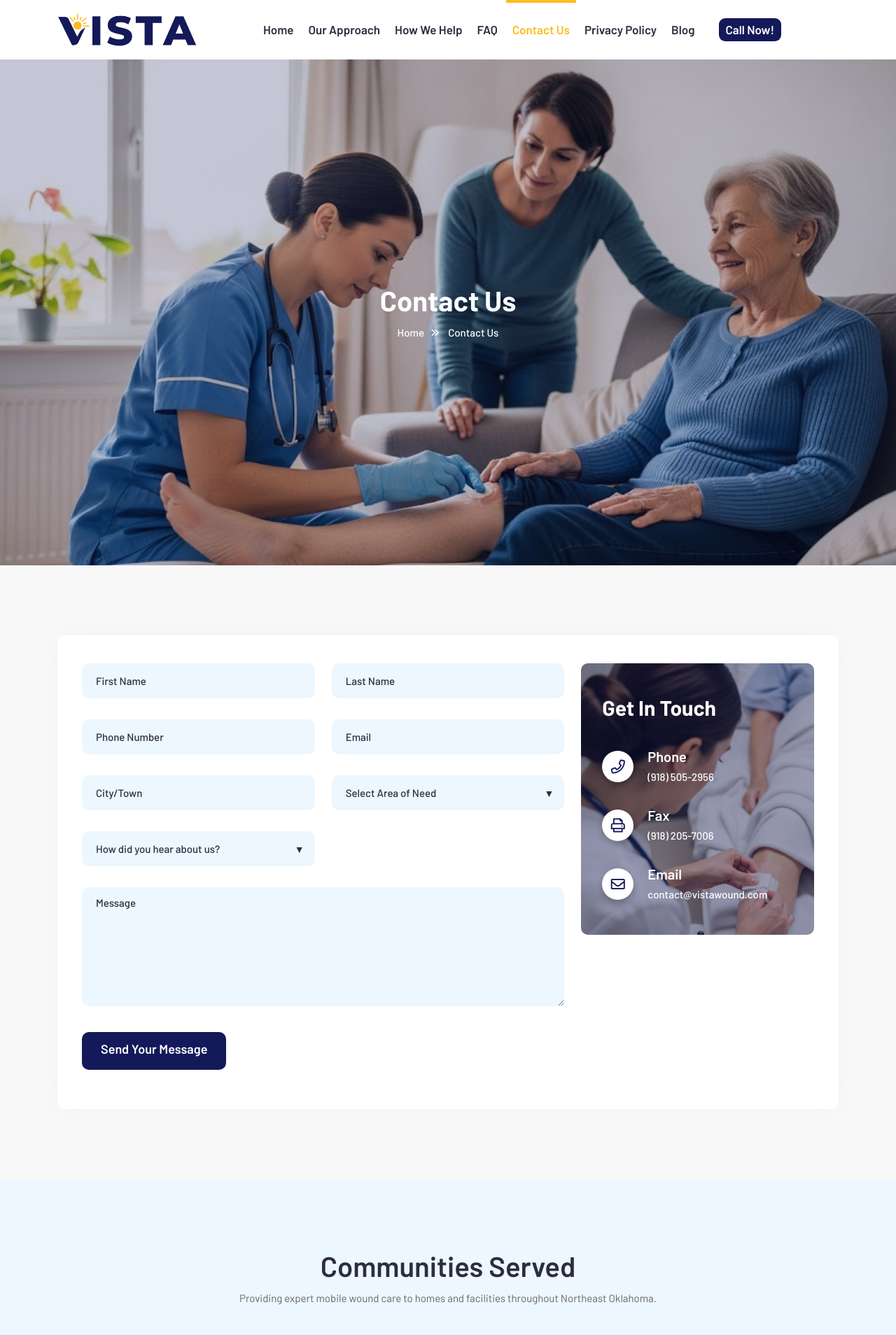
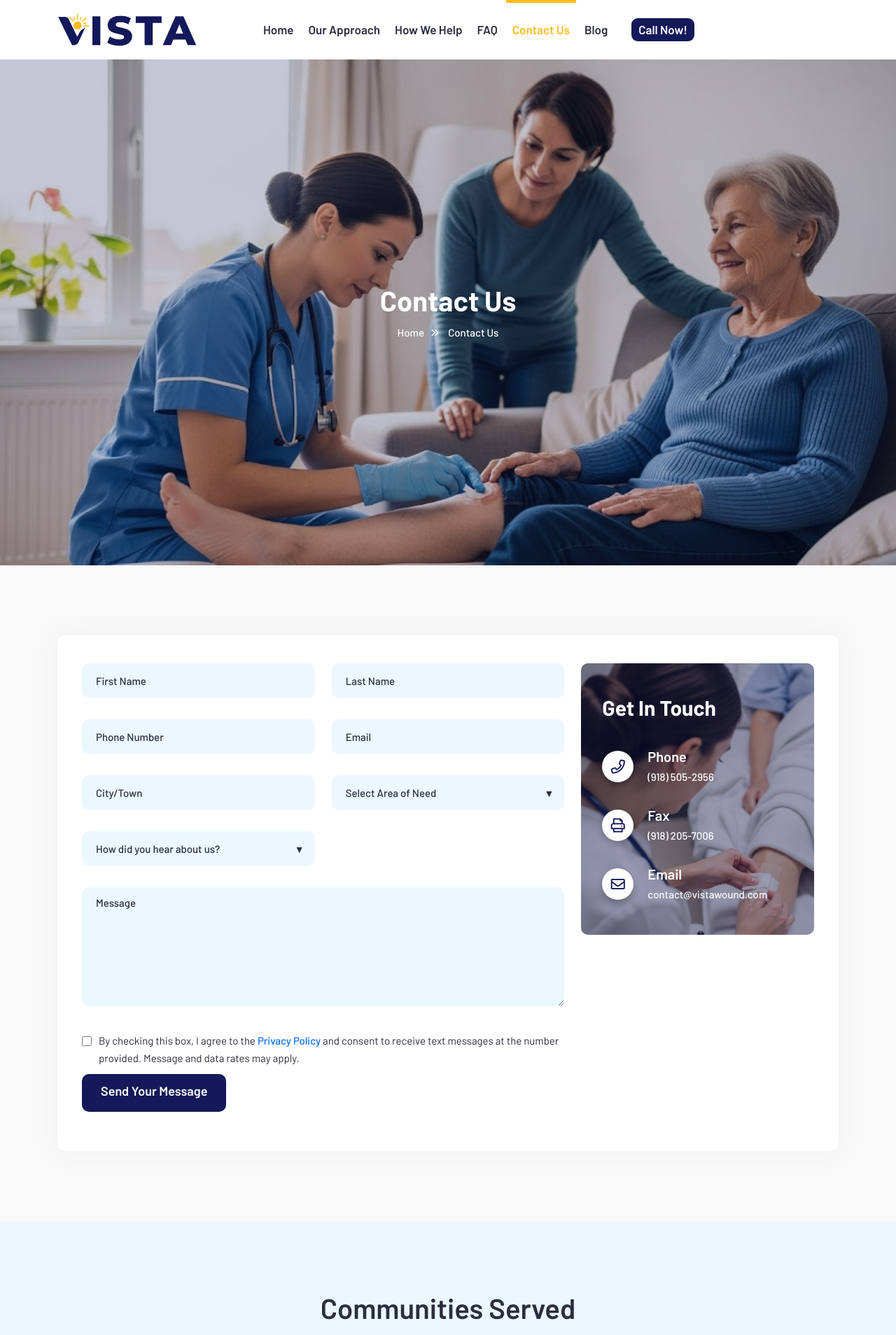
Before and after one commit to cees3/vistawound, a Jekyll site: the page built from pages/contact-us.md, in a window 1280 px wide. Shown: the top 1908 px of the page at 70% size. Built offline with Jekyll 4.4.1, drawn with Linux system fonts in a browser that asks for light colours.

Commit message:
feedback for contact form and privacy policy page

```diff
--- a/_includes/header.html
+++ b/_includes/header.html
@@ -28,9 +24,7 @@
                   <li class="{% if page.url == '/' %}active{% endif %}">
                     <a href="{{'/' | relative_url}}">Home </a>
                   </li>
-                  <li
-                    class="{% if page.url == '/our-approach/' %}active{% endif %}"
-                  >
+                  <li class="{% if page.url == '/our-approach/' %}active{% endif %}">
                     <a href="{{ site.baseurl }}/our-approach/">Our Approach </a>
                   </li>
                   <li class="{% if page.url == '/help/' %}active{% endif %}">
@@ -39,16 +33,14 @@
                   <li class="{% if page.url == '/faq/' %}active{% endif %}">
                     <a href="{{ site.baseurl }}/faq/">FAQ</a>
                   </li>
-                  <li
-                    class="{% if page.url == '/contact-us/' %}active{% endif %}"
-                  >
+                  <li class="{% if page.url == '/contact-us/' %}active{% endif %}">
                     <a href="{{ site.baseurl }}/contact-us/">Contact Us</a>
                   </li>
-                  <li
+                  <!-- <li
                     class="{% if page.url == '/privacy-policy/' %}active{% endif %}"
                   >
                     <a href="{{ site.baseurl }}/privacy-policy/">Privacy Policy</a>
-                  </li>
+                  </li> -->
                   <li class="{% if page.url == '/blog/' %}active{% endif %}">
                     <a href="{{ site.baseurl }}/blog/">Blog</a>
                   </li>
@@ -59,9 +51,7 @@
           <!-- End Main Menu -->
           <!-- Header Menu Right -->
           <div class="h-menu-right">
-            <a href="mailto:contact@vistawound.com" class="theme-btn-right"
-              >Call Now!</a
-            >
+            <a href="mailto:contact@vistawound.com" class="theme-btn-right">Call Now!</a>
           </div>
           <div class="h-menu-right-tablet">
             <a href="tel:+1(918)505-2956" class="theme-btn-right">Call Now!</a>
--- a/assets/css/custom-style.css
+++ b/assets/css/custom-style.css
@@ -4161,6 +4161,18 @@ Version         : 1.1
   padding-left: 0px;
 }
 
+.custom-form-privacy {
+  display: flex;
+  gap: 10px;
+  margin-bottom: 10px;
+}
+
+.custom-checkbox {
+  height: 20px;
+  width: 20px;
+  margin-top: 3px;
+}
+
 /* .about-content-para {
   margin-left: 35px;
 } */
--- a/assets/js/custom-scroll-jquery.js
+++ b/assets/js/custom-scroll-jquery.js
@@ -36,6 +36,7 @@ $(document).ready(function () {
       Field8: $("#Field8").val(),
       Field9: $("#Field9").val(),
       Field10: $("#Field10").val().trim(),
+      Field12: $("#Field12").val().trim(),
     };
 
     const $submitBtn = $(form).find("button[type=submit]");
--- a/pages/contact-us.md
+++ b/pages/contact-us.md
@@ -138,6 +138,17 @@ permalink: /contact-us/
                           placeholder="Message"
                           required="required"
                         ></textarea>
+                      </div>
+                    </div>
+                    <div class="col-12">
+                    <div>
+                    <label class="custom-form-privacy">
+                    <input type="checkbox" class="custom-checkbox"  name="Field12" id="Field12" required="required">
+                    <span>
+                    By checking this box, I agree to the <a href="{{'/' | relative_url}}privacy-policy" target="_blank">Privacy Policy</a>
+                    and consent to receive text messages at the number provided.
+                    Message and data rates may apply.</span>
+                    </label>
                       </div>
                     </div>
                     <div class="col-lg-6 col-12">
```
Also changed, not shown: other parts of _includes/header.html (+1 -5 lines), pages/privacy-policy.md (+2 -2 lines).
